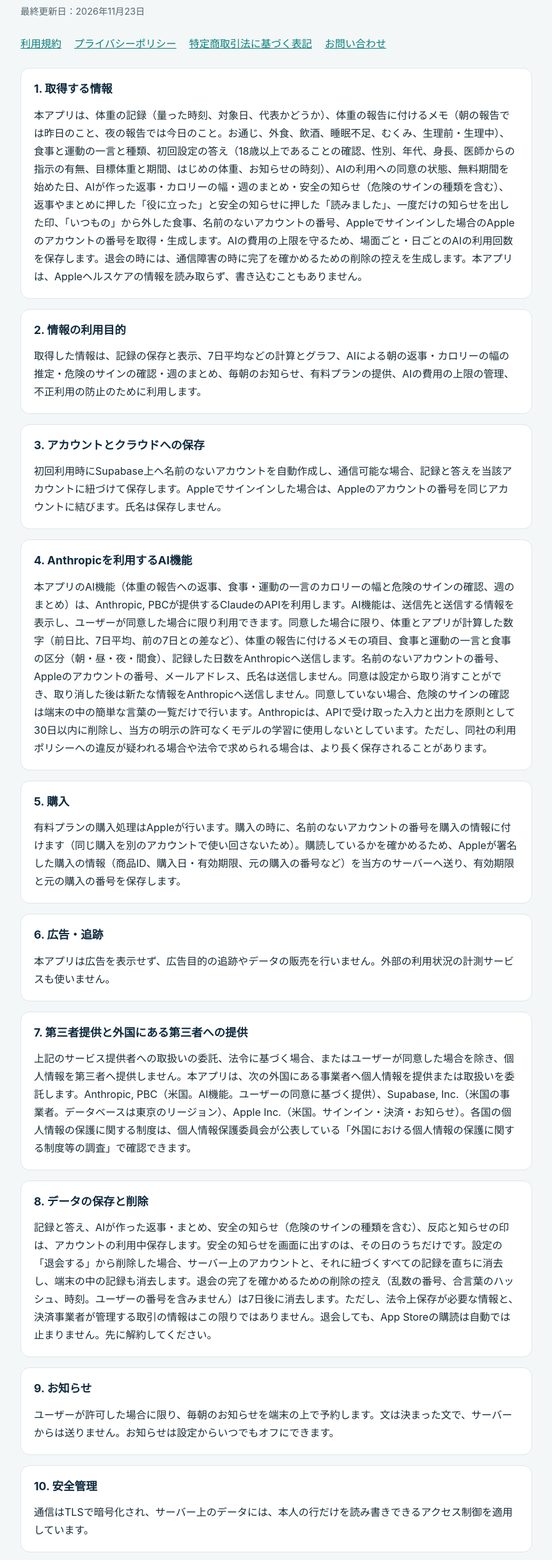
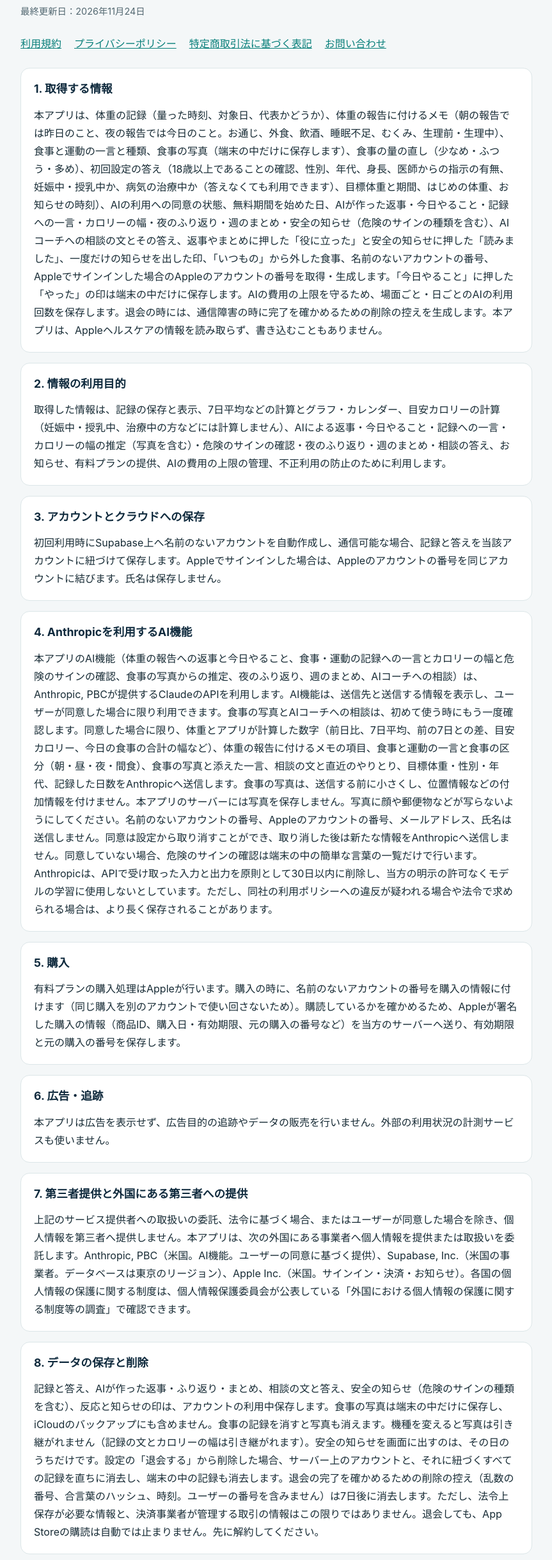
Before and after one commit to yoshi77777ai/mayt-support, a plain HTML site: page privacy/index.html in a window 1280 px wide. Shown: the part 122-2560 px from the top of the page at 64% size, without its empty margins (208-1071 px from the left). Drawn offline with Linux system fonts and the light colour scheme.

Commit message:
規約とプライバシーポリシーを更新（食事の写真、相談、夜のふり返り、目安カロリー、妊娠・治療中の質問）

```diff
--- a/privacy/index.html
+++ b/privacy/index.html
@@ -11,7 +11,7 @@
     <header>
       <p class="brand">Mayt</p>
       <h1>プライバシーポリシー</h1>
-      <p class="updated">最終更新日：2026年11月23日</p>
+      <p class="updated">最終更新日：2026年11月24日</p>
       <nav aria-label="法務・サポート">
         <a href="../terms/">利用規約</a>
         <a aria-current="page" href="../privacy/">プライバシーポリシー</a>
@@ -22,11 +22,11 @@
     <main>
       <section>
         <h2>1. 取得する情報</h2>
-        <p>本アプリは、体重の記録（量った時刻、対象日、代表かどうか）、体重の報告に付けるメモ（朝の報告では昨日のこと、夜の報告では今日のこと。お通じ、外食、飲酒、睡眠不足、むくみ、生理前・生理中）、食事と運動の一言と種類、初回設定の答え（18歳以上であることの確認、性別、年代、身長、医師からの指示の有無、目標体重と期間、はじめの体重、お知らせの時刻）、AIの利用への同意の状態、無料期間を始めた日、AIが作った返事・カロリーの幅・週のまとめ・安全の知らせ（危険のサインの種類を含む）、返事やまとめに押した「役に立った」と安全の知らせに押した「読みました」、一度だけの知らせを出した印、「いつもの」から外した食事、名前のないアカウントの番号、Appleでサインインした場合のAppleのアカウントの番号を取得・生成します。AIの費用の上限を守るため、場面ごと・日ごとのAIの利用回数を保存します。退会の時には、通信障害の時に完了を確かめるための削除の控えを生成します。本アプリは、Appleヘルスケアの情報を読み取らず、書き込むこともありません。</p>
+        <p>本アプリは、体重の記録（量った時刻、対象日、代表かどうか）、体重の報告に付けるメモ（朝の報告では昨日のこと、夜の報告では今日のこと。お通じ、外食、飲酒、睡眠不足、むくみ、生理前・生理中）、食事と運動の一言と種類、食事の写真（端末の中だけに保存します）、食事の量の直し（少なめ・ふつう・多め）、初回設定の答え（18歳以上であることの確認、性別、年代、身長、医師からの指示の有無、妊娠中・授乳中か、病気の治療中か（答えなくても利用できます）、目標体重と期間、はじめの体重、お知らせの時刻）、AIの利用への同意の状態、無料期間を始めた日、AIが作った返事・今日やること・記録への一言・カロリーの幅・夜のふり返り・週のまとめ・安全の知らせ（危険のサインの種類を含む）、AIコーチへの相談の文とその答え、返事やまとめに押した「役に立った」と安全の知らせに押した「読みました」、一度だけの知らせを出した印、「いつもの」から外した食事、名前のないアカウントの番号、Appleでサインインした場合のAppleのアカウントの番号を取得・生成します。「今日やること」に押した「やった」の印は端末の中だけに保存します。AIの費用の上限を守るため、場面ごと・日ごとのAIの利用回数を保存します。退会の時には、通信障害の時に完了を確かめるための削除の控えを生成します。本アプリは、Appleヘルスケアの情報を読み取らず、書き込むこともありません。</p>
       </section>
       <section>
         <h2>2. 情報の利用目的</h2>
-        <p>取得した情報は、記録の保存と表示、7日平均などの計算とグラフ、AIによる朝の返事・カロリーの幅の推定・危険のサインの確認・週のまとめ、毎朝のお知らせ、有料プランの提供、AIの費用の上限の管理、不正利用の防止のために利用します。</p>
+        <p>取得した情報は、記録の保存と表示、7日平均などの計算とグラフ・カレンダー、目安カロリーの計算（妊娠中・授乳中、治療中の方などには計算しません）、AIによる返事・今日やること・記録への一言・カロリーの幅の推定（写真を含む）・危険のサインの確認・夜のふり返り・週のまとめ・相談の答え、お知らせ、有料プランの提供、AIの費用の上限の管理、不正利用の防止のために利用します。</p>
       </section>
       <section>
         <h2>3. アカウントとクラウドへの保存</h2>
@@ -34,7 +34,7 @@
       </section>
       <section>
         <h2>4. Anthropicを利用するAI機能</h2>
-        <p>本アプリのAI機能（体重の報告への返事、食事・運動の一言のカロリーの幅と危険のサインの確認、週のまとめ）は、Anthropic, PBCが提供するClaudeのAPIを利用します。AI機能は、送信先と送信する情報を表示し、ユーザーが同意した場合に限り利用できます。同意した場合に限り、体重とアプリが計算した数字（前日比、7日平均、前の7日との差など）、体重の報告に付けるメモの項目、食事と運動の一言と食事の区分（朝・昼・夜・間食）、記録した日数をAnthropicへ送信します。名前のないアカウントの番号、Appleのアカウントの番号、メールアドレス、氏名は送信しません。同意は設定から取り消すことができ、取り消した後は新たな情報をAnthropicへ送信しません。同意していない場合、危険のサインの確認は端末の中の簡単な言葉の一覧だけで行います。Anthropicは、APIで受け取った入力と出力を原則として30日以内に削除し、当方の明示の許可なくモデルの学習に使用しないとしています。ただし、同社の利用ポリシーへの違反が疑われる場合や法令で求められる場合は、より長く保存されることがあります。</p>
+        <p>本アプリのAI機能（体重の報告への返事と今日やること、食事・運動の記録への一言とカロリーの幅と危険のサインの確認、食事の写真からの推定、夜のふり返り、週のまとめ、AIコーチへの相談）は、Anthropic, PBCが提供するClaudeのAPIを利用します。AI機能は、送信先と送信する情報を表示し、ユーザーが同意した場合に限り利用できます。食事の写真とAIコーチへの相談は、初めて使う時にもう一度確認します。同意した場合に限り、体重とアプリが計算した数字（前日比、7日平均、前の7日との差、目安カロリー、今日の食事の合計の幅など）、体重の報告に付けるメモの項目、食事と運動の一言と食事の区分（朝・昼・夜・間食）、食事の写真と添えた一言、相談の文と直近のやりとり、目標体重・性別・年代、記録した日数をAnthropicへ送信します。食事の写真は、送信する前に小さくし、位置情報などの付加情報を付けません。本アプリのサーバーには写真を保存しません。写真に顔や郵便物などが写らないようにしてください。名前のないアカウントの番号、Appleのアカウントの番号、メールアドレス、氏名は送信しません。同意は設定から取り消すことができ、取り消した後は新たな情報をAnthropicへ送信しません。同意していない場合、危険のサインの確認は端末の中の簡単な言葉の一覧だけで行います。Anthropicは、APIで受け取った入力と出力を原則として30日以内に削除し、当方の明示の許可なくモデルの学習に使用しないとしています。ただし、同社の利用ポリシーへの違反が疑われる場合や法令で求められる場合は、より長く保存されることがあります。</p>
       </section>
       <section>
         <h2>5. 購入</h2>
@@ -50,11 +50,11 @@
       </section>
       <section>
         <h2>8. データの保存と削除</h2>
-        <p>記録と答え、AIが作った返事・まとめ、安全の知らせ（危険のサインの種類を含む）、反応と知らせの印は、アカウントの利用中保存します。安全の知らせを画面に出すのは、その日のうちだけです。設定の「退会する」から削除した場合、サーバー上のアカウントと、それに紐づくすべての記録を直ちに消去し、端末の中の記録も消去します。退会の完了を確かめるための削除の控え（乱数の番号、合言葉のハッシュ、時刻。ユーザーの番号を含みません）は7日後に消去します。ただし、法令上保存が必要な情報と、決済事業者が管理する取引の情報はこの限りではありません。退会しても、App Storeの購読は自動では止まりません。先に解約してください。</p>
+        <p>記録と答え、AIが作った返事・ふり返り・まとめ、相談の文と答え、安全の知らせ（危険のサインの種類を含む）、反応と知らせの印は、アカウントの利用中保存します。食事の写真は端末の中だけに保存し、iCloudのバックアップにも含めません。食事の記録を消すと写真も消えます。機種を変えると写真は引き継がれません（記録の文とカロリーの幅は引き継がれます）。安全の知らせを画面に出すのは、その日のうちだけです。設定の「退会する」から削除した場合、サーバー上のアカウントと、それに紐づくすべての記録を直ちに消去し、端末の中の記録も消去します。退会の完了を確かめるための削除の控え（乱数の番号、合言葉のハッシュ、時刻。ユーザーの番号を含みません）は7日後に消去します。ただし、法令上保存が必要な情報と、決済事業者が管理する取引の情報はこの限りではありません。退会しても、App Storeの購読は自動では止まりません。先に解約してください。</p>
       </section>
       <section>
-        <h2>9. お知らせ</h2>
-        <p>ユーザーが許可した場合に限り、毎朝のお知らせを端末の上で予約します。文は決まった文で、サーバーからは送りません。お知らせは設定からいつでもオフにできます。</p>
+        <h2>9. お知らせとカメラ</h2>
+        <p>ユーザーが許可した場合に限り、体重を量る時間のお知らせを端末の上で予約します。文は決まった文で、サーバーからは送りません。お知らせは設定からいつでもオフにできます。本アプリは、食事の写真を撮る時だけカメラを、アルバムから選ぶ時だけ選んだ写真を使います。</p>
       </section>
       <section>
         <h2>10. 安全管理</h2>
```
Also changed, not shown: commercial/index.html (+1 -1 lines), index.html (+1 -1 lines), support/index.html (+1 -1 lines), terms/index.html (+4 -4 lines).
